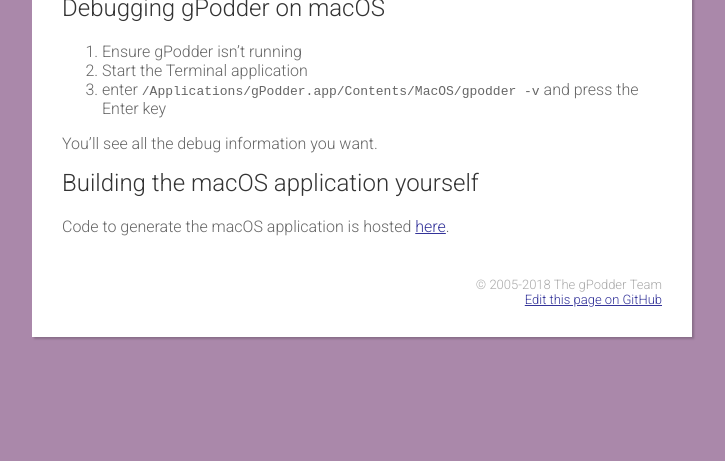
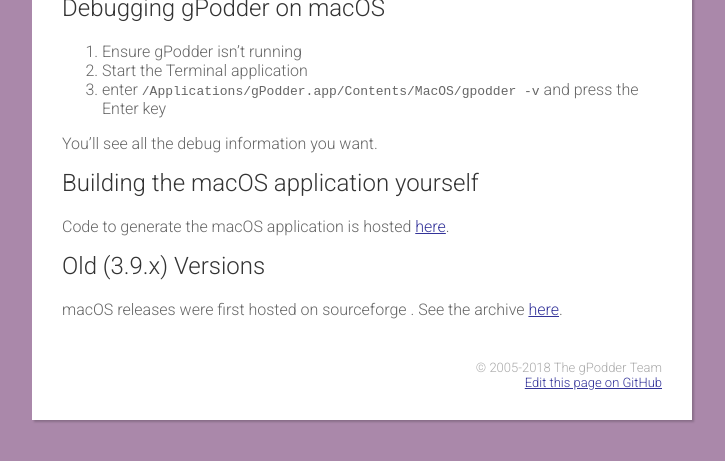
Before and after one commit to gpodder/gpodder.github.io, a Jekyll site: the page built from docs/macos.md, in a window 1280 px wide, cut to the strip 324-785 px from the top of the page. Shown: the whole strip, without its empty margins (278-1003 px from the left). Built offline with Jekyll 4.4.1, drawn with Linux system fonts in a browser that asks for light colours; our own code applies the rules of GitHub Pages for plain Markdown files.

Commit message:
link to older releases + fix ref to old repo

```diff
--- a/docs/macos.md
+++ b/docs/macos.md
@@ -24,4 +24,10 @@
 Building the macOS application yourself
 -----------------------------------
 
-Code to generate the macOS application is hosted [here](https://github.com/elelay/gpodder-osx-bundle).
+Code to generate the macOS application is hosted [here](https://github.com/gpodder/gpodder-osx-bundle).
+
+Old (3.9.x) Versions
+------------------
+
+macOS releases were first hosted on sourceforge .
+See the archive [here](https://sourceforge.net/projects/gpodder/files/macosx).
```
Also changed, not shown: index.md (+3 -2 lines).
